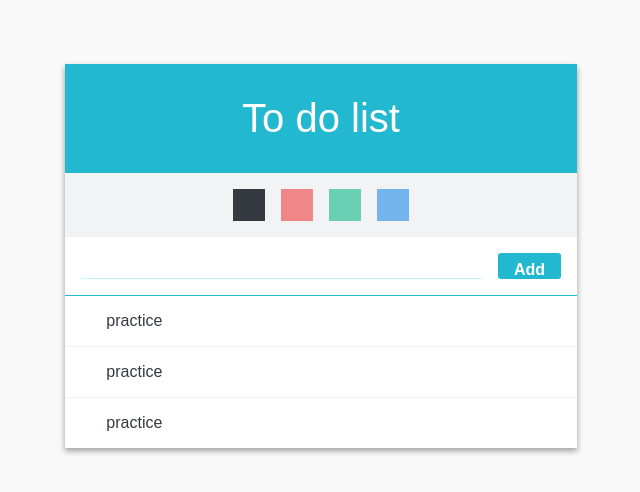
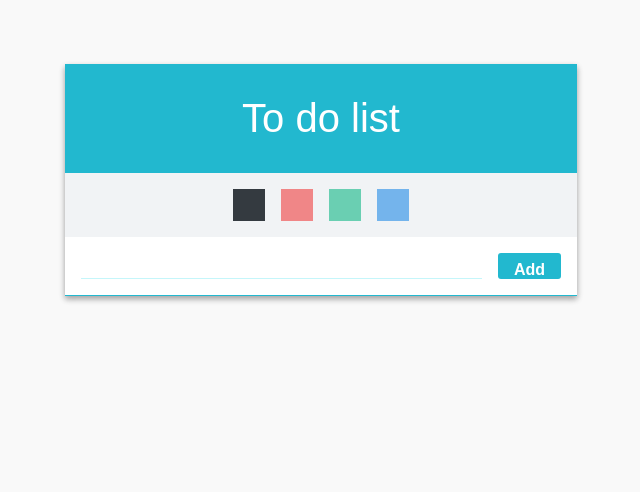
Before and after one commit to JulieChoJulie/todo-list, a React (Create React App) app: page / in a window 1280 px wide. Shown: the top 492 px of the page, without its empty margins (319-959 px from the left). Built offline with nearby package versions, Linux system fonts and the light colour scheme.

Commit message:
checkbox text-decor color changed

```diff
--- a/src/App.js
+++ b/src/App.js
@@ -4,16 +4,12 @@ import Form from './components/Form';
 import TodoItemList from './components/TodoItemList';
 import Palette from './components/Palette';
 class App extends Component {
-    id = 3;
+    id = 0;
     palette = ['#343a40', '#f03e3e', '#12b886', '#228ae6'];
     state = {
         color: 0,
         input: '',
-        todos: [
-            {id: 0, text: ' practice ', checked:false, color: '#343a40'},
-            {id: 1, text: ' practice ', checked:false, color: '#343a40'},
-            {id: 2, text: ' practice ', checked:false, color: '#343a40'},
-            ]
+        todos: []
     };
 
     handleChange = (e) => {
--- a/src/components/TodoItem.js
+++ b/src/components/TodoItem.js
@@ -15,8 +15,9 @@ class TodoItem extends Component {
                 <div className="remove" onClick={(e)=>{
                     e.stopPropagation(); // onToggle disabled
                     onRemove(id)}}>&times;</div>
-                <div className={`todo-text ${checked && 'checked'}`}>
-                    <div style={{color: color}}>{text}</div>
+                <div className={`todo-text ${checked && 'checked'}`}
+                     style={{color: color}}>
+                    <div>{text}</div>
                 </div>
                 {
                     checked && (<div className="check-mark">✓</div>)
```
